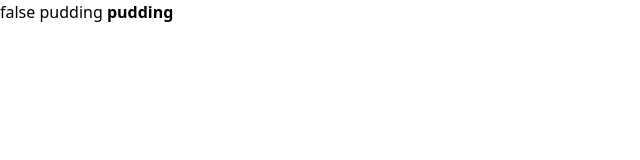
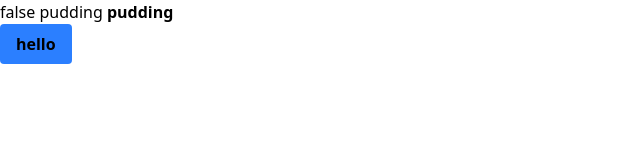
Before and after one commit to Mohammed-Lashein/learning-Alpinejs, a website built with Vite: page index.html in a window 1280 px wide. Shown: the whole page, without its empty margins (0-640 px from the left). Built offline with nearby package versions, Linux system fonts and the light colour scheme.

Commit message:
feat: add component classes following tailwind v4 convention

```diff
--- a/index.html
+++ b/index.html
@@ -31,12 +31,13 @@
       <span x-text='open'></span>
       <span x-text='content'></span>
       <strong x-text='content'>
-
       </strong>
     </p>
   </div>
 
-
+  <button x-data @click='alert("I was clicked")' class='btn'>
+    hello
+  </button>
 
 
 
--- a/src/style.css
+++ b/src/style.css
@@ -1 +1,4 @@
-@import 'tailwindcss'
+@import 'tailwindcss';
+.btn {
+  @apply font-bold py-2 px-4 rounded bg-blue-500;
+}
```
